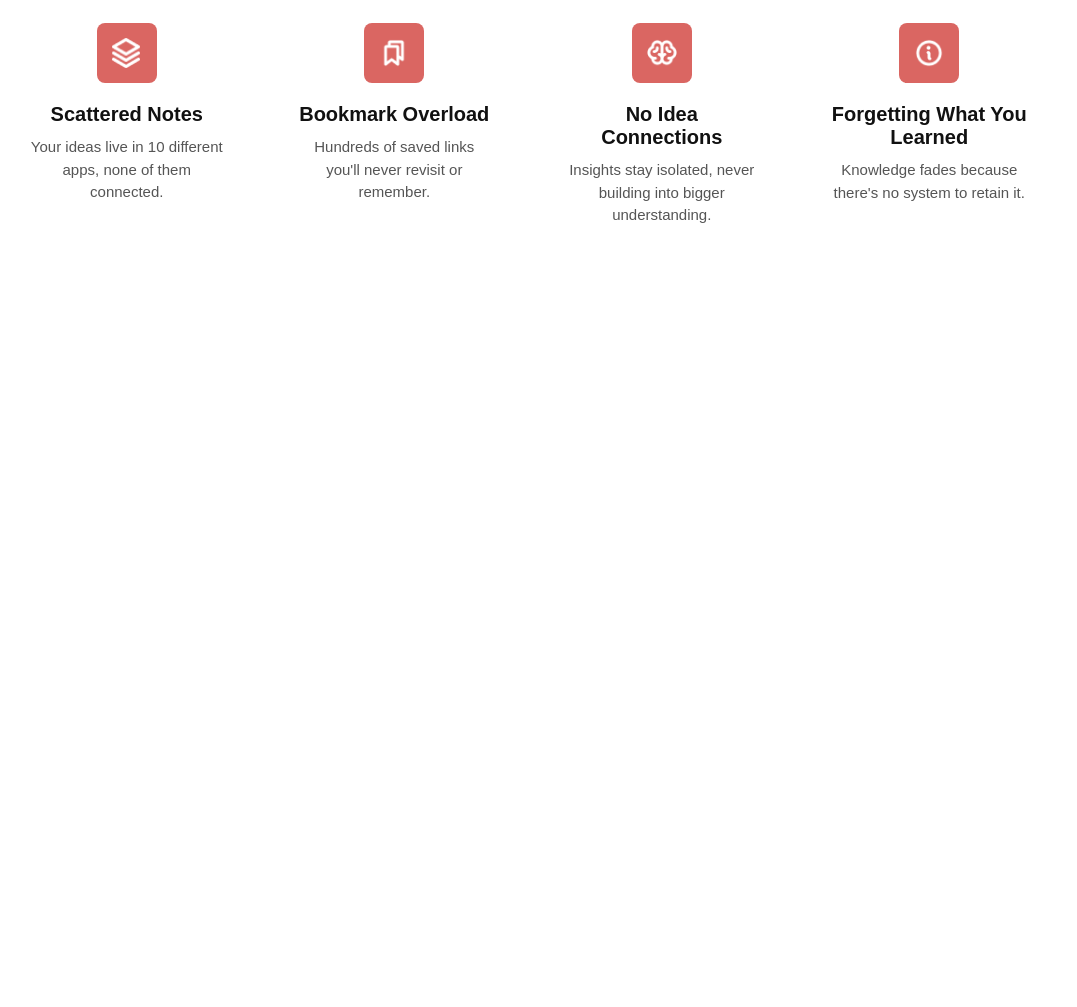
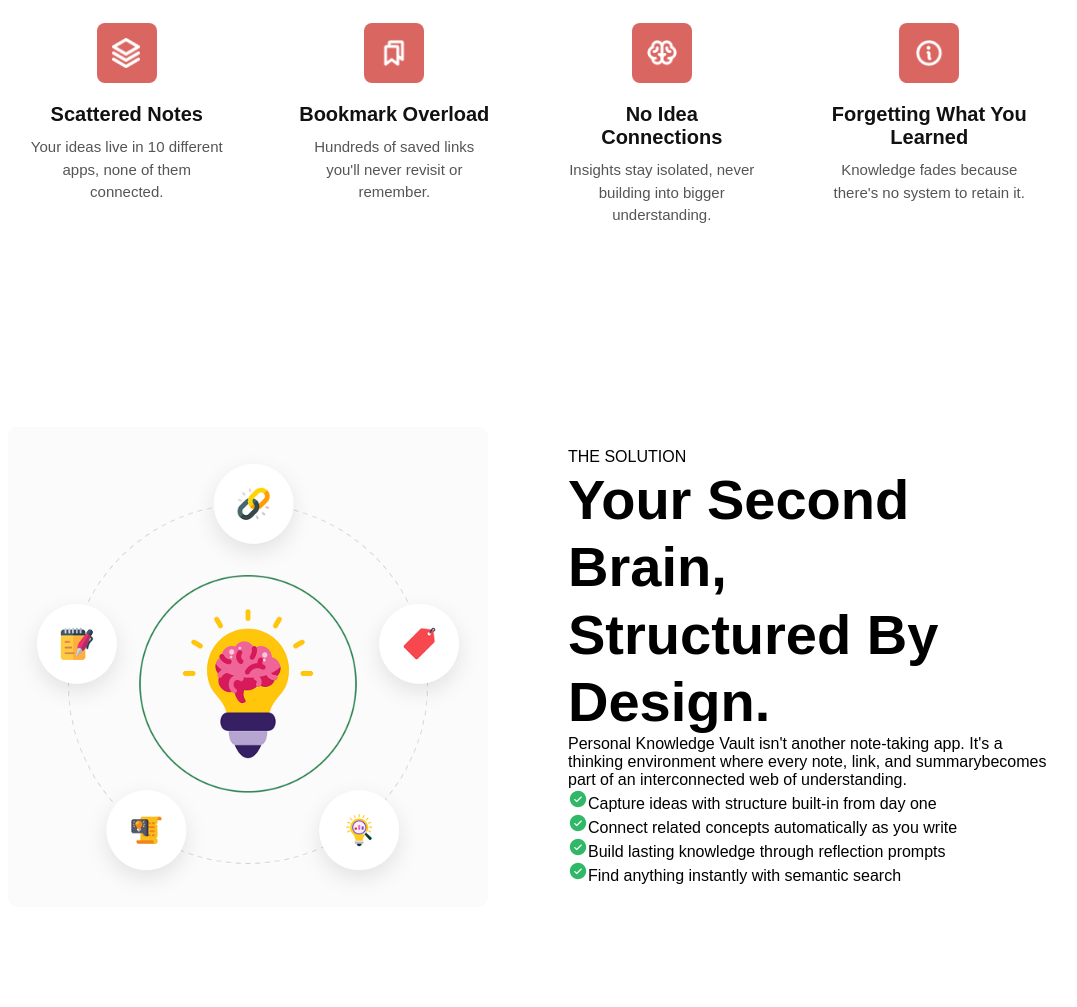
Before and after one commit to Zarrentasnim/knowledge-vault-assingment, a plain HTML site: page index.html in a window 1280 px wide. Shown: the part 906-1913 px from the top of the page, without its empty margins (112-1189 px from the left). Before the commit the page ends 1233 px from the top, so only its background shows below. Drawn offline with Linux system fonts and the light colour scheme.

Commit message:
new design added

```diff
--- a/index.html
+++ b/index.html
@@ -76,6 +76,29 @@
                 </div>
             </div>
         </div>
+        <section class="solve-section">
+            <div class="solve-container">
+                <div class="solve-image">
+                    <img src="./Sections/knowledge.png" alt="Image">
+                   </div>
+                   <div class="solve-content">
+                    <p class="sub-heading">THE SOLUTION</p>
+                    <h2>Your Second Brain,<br>Structured By Design.</h2>
+                    <p class="description">Personal Knowledge Vault isn't another note-taking app. It's a thinking environment where every note, link, and summarybecomes part of an interconnected web of understanding.</p>
+                    <ul class="features-list" style="list-style: none;">
+                        <li><img src="./Sections/CheckCircle.png" alt="CheckCircle img">Capture ideas with structure built-in from day one</li>
+                        <li><img src="./Sections/CheckCircle.png" alt="CheckCircle img">Connect related concepts automatically as you write</li>
+                        <li><img src="./Sections/CheckCircle.png" alt="CheckCircle img">Build lasting knowledge through reflection prompts</li>
+                        <li><img src="./Sections/CheckCircle.png" alt="CheckCircle img">Find anything instantly with semantic search</li>
+                    </ul>
+
+                   </div>
+
+
+
+            </div>
+
+        </section>
     </main>
 
     <footer>
--- a/style.css
+++ b/style.css
@@ -148,3 +148,76 @@ h2 {
     color: #555;
     line-height: 1.5;
 }
+.solve-section {
+    width: 100%;
+    padding: 100px 120px;
+    background-color: green;
+}
+
+.solve-container {
+    display: flex;
+    align-items: center;
+    justify-content: center;
+    gap: 80px;
+    max-width: 1200px;
+    margin: 0 auto;
+}
+
+.solve-image {
+    flex: 1;
+    display: flex;
+    justify-content: center;
+}
+
+.solve-image img {
+    width: 100%;
+    max-width: 500px;
+    height: auto;
+}
+
+.solve-content {
+    flex: 1;
+    text-align: left;
+}
+
+
+.features-list {
+    list-style: none;
+    padding: 0;
+    font-size: 16px;
+}.solve-section {
+    width: 100%;
+    padding: 100px 120px;
+    background-color: white;
+}
+
+.solve-container {
+    display: flex;
+    align-items: center;
+    justify-content: center;
+    gap: 80px;
+    max-width: 1200px;
+    margin: 0 auto;
+}
+
+.solve-image {
+    flex: 1;
+    display: flex;
+    justify-content: center;
+}
+
+.solve-image img {
+    width: 100%;
+    max-width: 500px;
+    height: auto;
+}
+
+.solve-content {
+    flex: 1;
+    text-align: left;
+}
+
+.features-list {
+    list-style: none;
+    padding: 0;
+}
```
